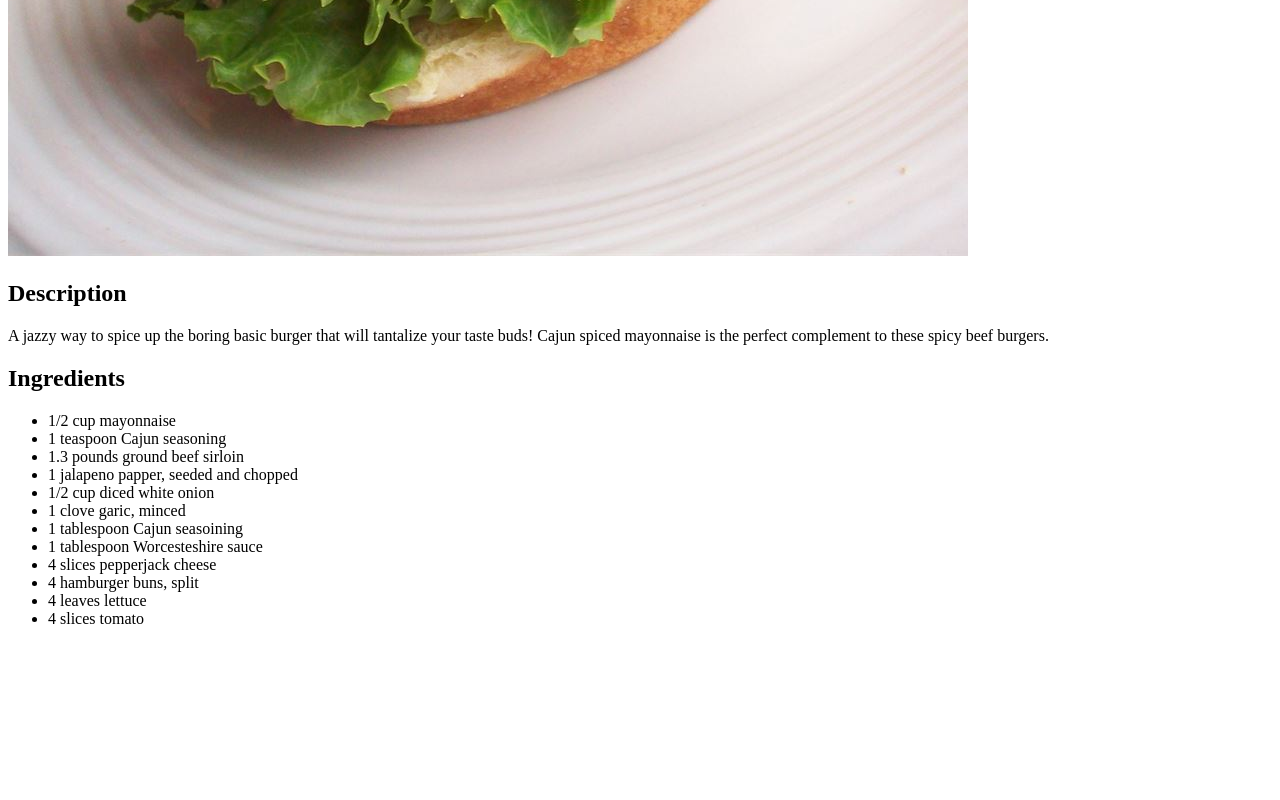
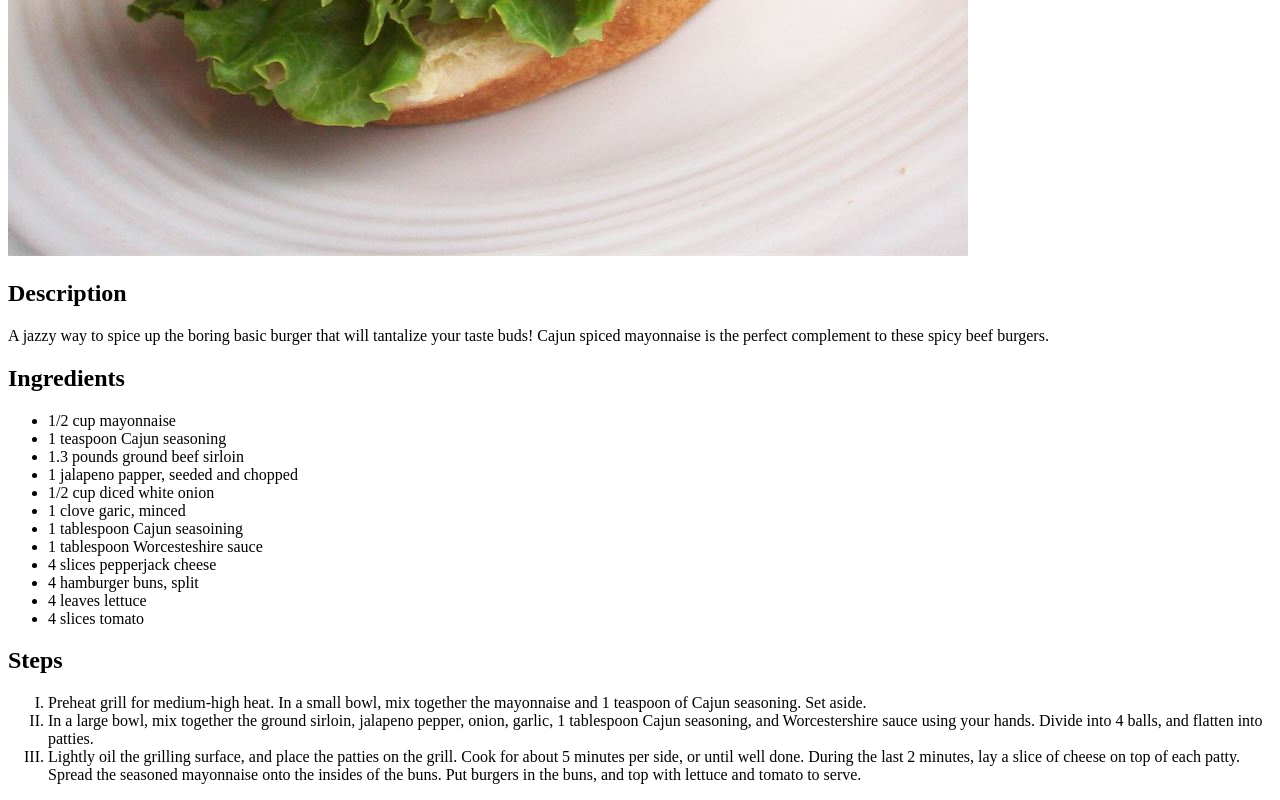
Before and after one commit to Rawaza/odin-recipes, a plain HTML site: page recipes/Tex-Mex_Burger.html in a window 1280 px wide. Shown: the part 784-1584 px from the top of the page. Before the commit the page ends 1428 px from the top, so only its background shows below. Drawn offline with Linux system fonts and the light colour scheme.

Commit message:
Added order list Steps

```diff
--- a/recipes/Tex-Mex_Burger.html
+++ b/recipes/Tex-Mex_Burger.html
@@ -26,5 +26,11 @@
   <li>4 leaves lettuce</li>
   <li>4 slices tomato</li>
 </ul>
+<h2>Steps</h2>
+<ol type="I">
+  <li>Preheat grill for medium-high heat. In a small bowl, mix together the mayonnaise and 1 teaspoon of Cajun seasoning. Set aside.</li>
+  <li>In a large bowl, mix together the ground sirloin, jalapeno pepper, onion, garlic, 1 tablespoon Cajun seasoning, and Worcestershire sauce using your hands. Divide into 4 balls, and flatten into patties.</li>
+  <li>Lightly oil the grilling surface, and place the patties on the grill. Cook for about 5 minutes per side, or until well done. During the last 2 minutes, lay a slice of cheese on top of each patty. Spread the seasoned mayonnaise onto the insides of the buns. Put burgers in the buns, and top with lettuce and tomato to serve.</li>
+</ol>
 </body>
 </html>
```
